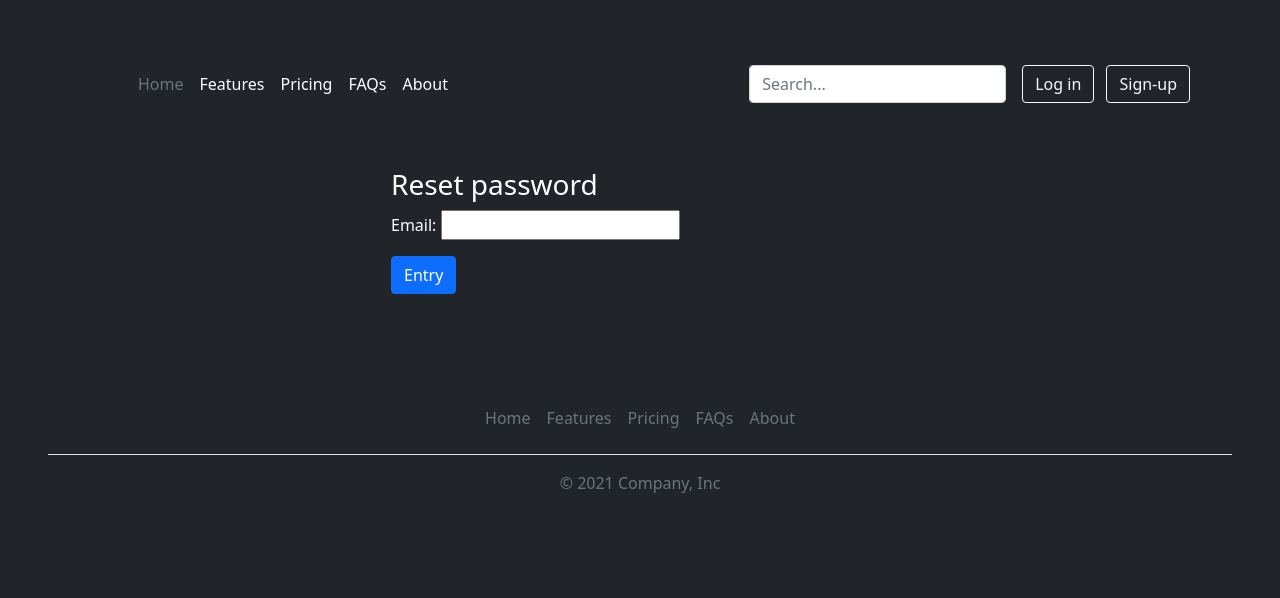
After one commit to EvgMZ/Drf_test, a Django app: page /accounts/password_reset in a window 1280 px wide. The commit adds this page. Shown: the top 598 px of the page. Run offline with Django 3.2, Linux system fonts and the light colour scheme.

Commit message:
change, add front

```diff
--- /dev/null
+++ b/src/accounts/templates/accounts/reset_email.txt
@@ -0,0 +1,6 @@
+{% autoescape off %}
+Запрошен сброс пароля
+Вы отправили запрос на сброс пароля. Чтобы выполнить сброс, пройдите по ссылке
+{{ protocol }}: // {{ domain }} (% url 'password_reset_confirm' uidb64= uid token=token %)
+Goodbye
+{% endautoescape %}
--- /dev/null
+++ b/src/accounts/templates/accounts/reset_password.html
@@ -0,0 +1,20 @@
+{% extends "scraping/base.html" %}
+{% block content %}
+
+<div class="p-4 p-md-5 mb-4">
+<div class ='container'>
+  <div class="list-group mb-3">
+    <div class="col-md-6 mx-auto">
+        <h3>Reset password</h3>
+      <form method="POST", action="">{% csrf_token %}
+        <div class="form-group">
+          {{ form.as_p }}
+        </div>
+          <button type="submit" class="btn btn-primary">Entry</button>
+        </div>
+      </form>
+    </div>
+  </div>
+</div>
+
+{% endblock %}
--- /dev/null
+++ b/src/accounts/templates/accounts/reset_subject.txt
@@ -0,0 +1 @@
+{{ user.username }}: Reset email
--- a/src/accounts/urls.py
+++ b/src/accounts/urls.py
@@ -1,7 +1,31 @@
+from django.contrib.auth.views import (PasswordChangeDoneView,
+                                       PasswordChangeView, PasswordResetView, PasswordResetDoneView)
 from django.urls import path
+
 from . import views
+
 urlpatterns = [
+    path('delete', views.delete_view, name='delete'),
     path('register', views.register_view, name='register'),
+    path('update', views.update_view, name='update'),
     path('login', views.login_view, name='login'),
-    path('logout', views.logout_view, name='logout')
+    path('logout', views.logout_view, name='logout'),
+    path('password_reset/done', PasswordResetDoneView.as_view(
+        template_name='accounts/email_sent.html'),
+        name='password_reset_done'
+        ),
+    path('password_reset', PasswordResetView.as_view(
+        template_name='accounts/reset_password.html',
+        subject_template_name='accounts/reset_subject.txt',
+        email_template_name='accounts/reset_email.txt'),
+        name='password_reset'
+        ),
+    path('password_change', PasswordChangeView.as_view(
+        template_name='accounts/change_password.html'),
+        name='change_password'
+        ),
+    path('password_change/done', PasswordChangeDoneView.as_view(
+        template_name='accounts/password_changed.html'),
+        name='password_change_done'
+        )
 ]
--- a/src/drf_django_scrapping/settings.py
+++ b/src/drf_django_scrapping/settings.py
@@ -127,3 +127,6 @@ STATIC_URL = '/static/'
 
 DEFAULT_AUTO_FIELD = 'django.db.models.BigAutoField'
 AUTH_USER_MODEL = 'accounts.MyUser'
+EMAIL_HOST = 'localhost'
+EMAIL_PORT = 1025
+EMAIL_BACKEND = 'django.core.mail.backends.console.EmailBackend'
--- a/src/templates/scraping/base.html
+++ b/src/templates/scraping/base.html
@@ -12,6 +12,7 @@
     {% include './includes/nav.html' %}
 
     <div class="container">{% block content%} {% endblock content %}</div>
+
     <!-- Optional JavaScript; choose one of the two! -->
 
     <!-- Option 1: Bootstrap Bundle with Popper -->
--- a/src/templates/scraping/includes/nav.html
+++ b/src/templates/scraping/includes/nav.html
@@ -19,7 +19,7 @@
 
       <div class="text-end">
       {% if user.is_authenticated %}
-
+      <a href="{%url 'update' %}" class="btn btn-outline-light me-2 ">Settings</a>
       <!--<button type="button" class="btn btn-outline-light me-2" ></button> -->
       <a href="{%url 'logout' %}" class="btn btn-outline-light me-2 ">Log out</a>
       {% else %}
@@ -32,4 +32,29 @@
       </div>
     </div>
   </div>
+
+  <div class="container">
+    <div class="row">
+        {% if messages %}
+          {% for message in messages %}
+            {% if message.level == DEFAULT_MESSAGE_LEVELS.ERROR %}
+              <div class="alert alert-warning alert-dismissible fade show col-10 mx-auto container" role="alert">
+                <div class="container mx-auto">
+                  {{message}}
+                </div>
+                <button type="button" class="btn-close" data-bs-dismiss="alert" aria-label="Close"></button>
+            </div>
+            {% else %}
+            <div class="alert alert-success alert-dismissible fade show col-10 mx-auto container"  role="alert">
+              <div class="container mx-auto">
+                {{message}}
+              </div>
+                <button type="button" class="btn-close" data-bs-dismiss="alert" aria-label="Close"></button>
+            </div>
+            {% endif %}
+          {% endfor %}
+        {% endif %}
+      </div>
+    </div>
+  </div>
 </header>
```
Also changed, not shown: src/accounts/forms.py (+28 -1 lines), src/accounts/templates/accounts/change_password.html (added, +20 -0 lines), src/accounts/templates/accounts/email_sent.html (added, +13 -0 lines), src/accounts/templates/accounts/password_changed.html (added, +13 -0 lines), src/accounts/templates/accounts/update.html (added, +27 -0 lines), src/accounts/views.py (+42 -3 lines), src/db.sqlite3.
